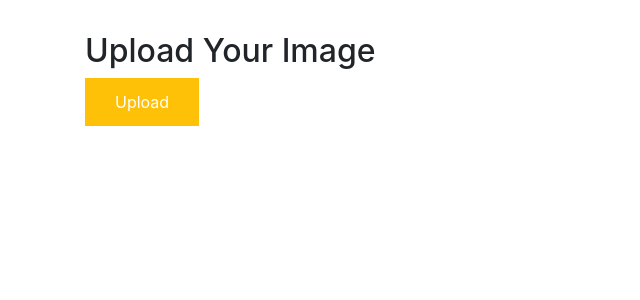
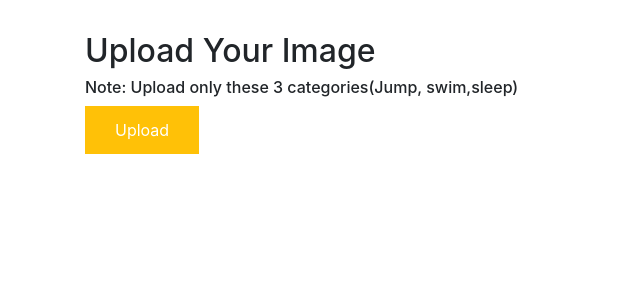
Before and after one commit to udhayukgit/Datascience, a Flask app: page / in a window 1280 px wide. Shown: the part 56-356 px from the top of the page, without its empty margins (0-640 px from the left). Run offline with Flask 2, Linux system fonts and the light colour scheme; parts of the project's set-up code (start-up, migrations or seed data) failed here and were passed over; some libraries are stand-ins or nearby versions.

Commit message:
content change

```diff
--- a/templates/index.html
+++ b/templates/index.html
@@ -1,7 +1,7 @@
 {% extends "base.html" %} {% block content %}
 
 <h2>Upload Your Image</h2>
-
+<h6>Note: Upload only these 3 categories(Jump, swim,sleep)</h6>
 <div>
     <form id="upload-file" method="post" enctype="multipart/form-data">
         <label for="imageUpload" class="upload-label">
```
